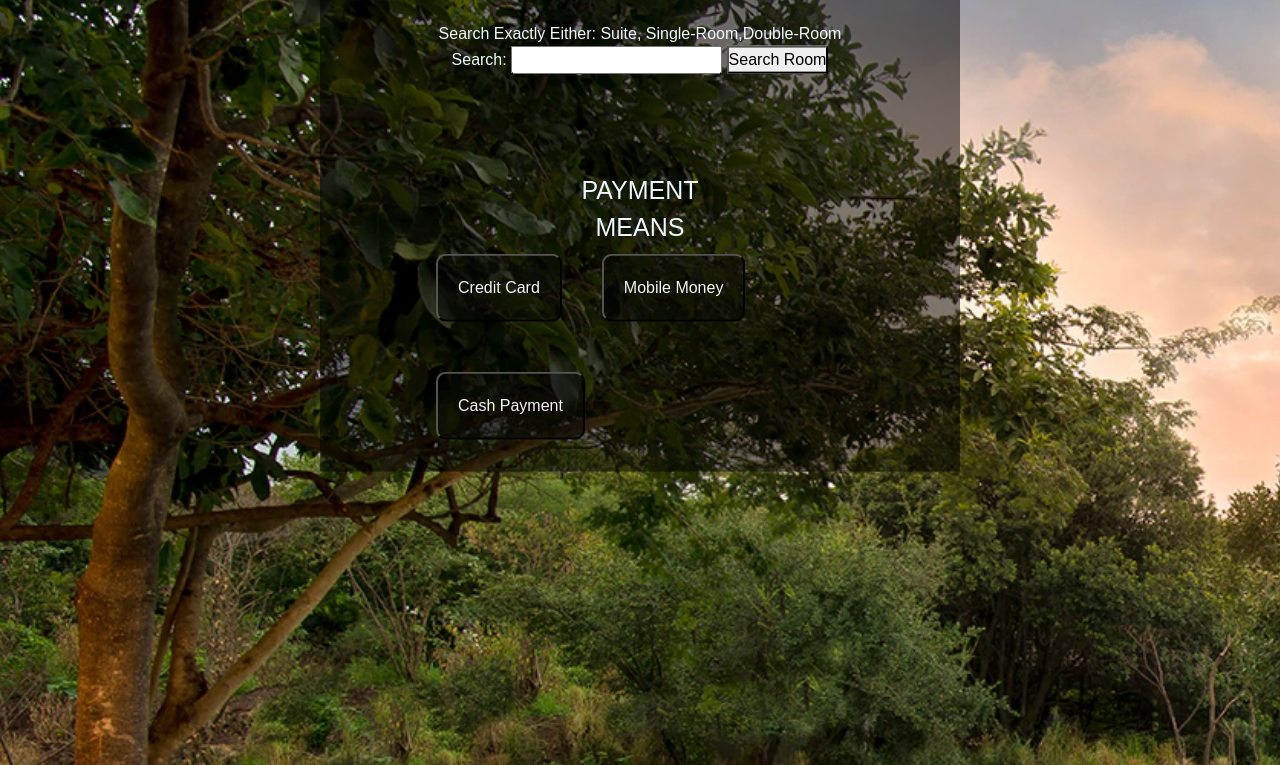
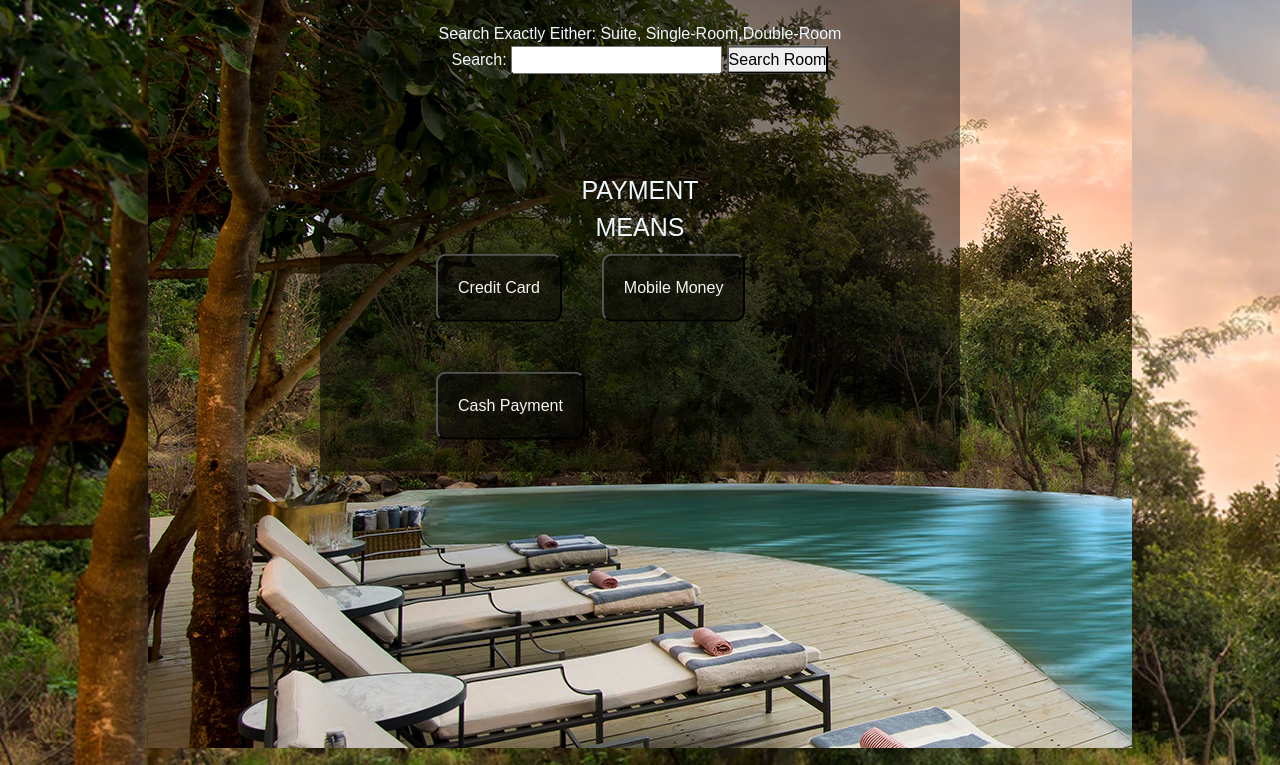
Before and after one commit to gitaunthama/Grace-Project-Phase-1, a plain HTML site: page index.html in a window 1280 px wide. Shown: the part 272-1037 px from the top of the page. Drawn offline with nearby package versions, Linux system fonts and the light colour scheme; the site is published under a folder, as on GitHub Pages, so addresses that start at the root find nothing.

Commit message:
finalized work

```diff
--- a/index.css
+++ b/index.css
@@ -46,7 +46,6 @@ li {
   top: 50%;
   left: 50%;
   transform: translate(-50%, -50%);
-  position: sticky;
 }
 
 .banner h1 {
@@ -122,7 +121,7 @@ li {
 
 .content {
   height: 1000px;
-  background-image: url(/assets/images/background.webp);
+  background-image: url(./assets/images/background.webp);
   padding: 20px;
 }
 
```
Also changed, not shown: 1 other file.
